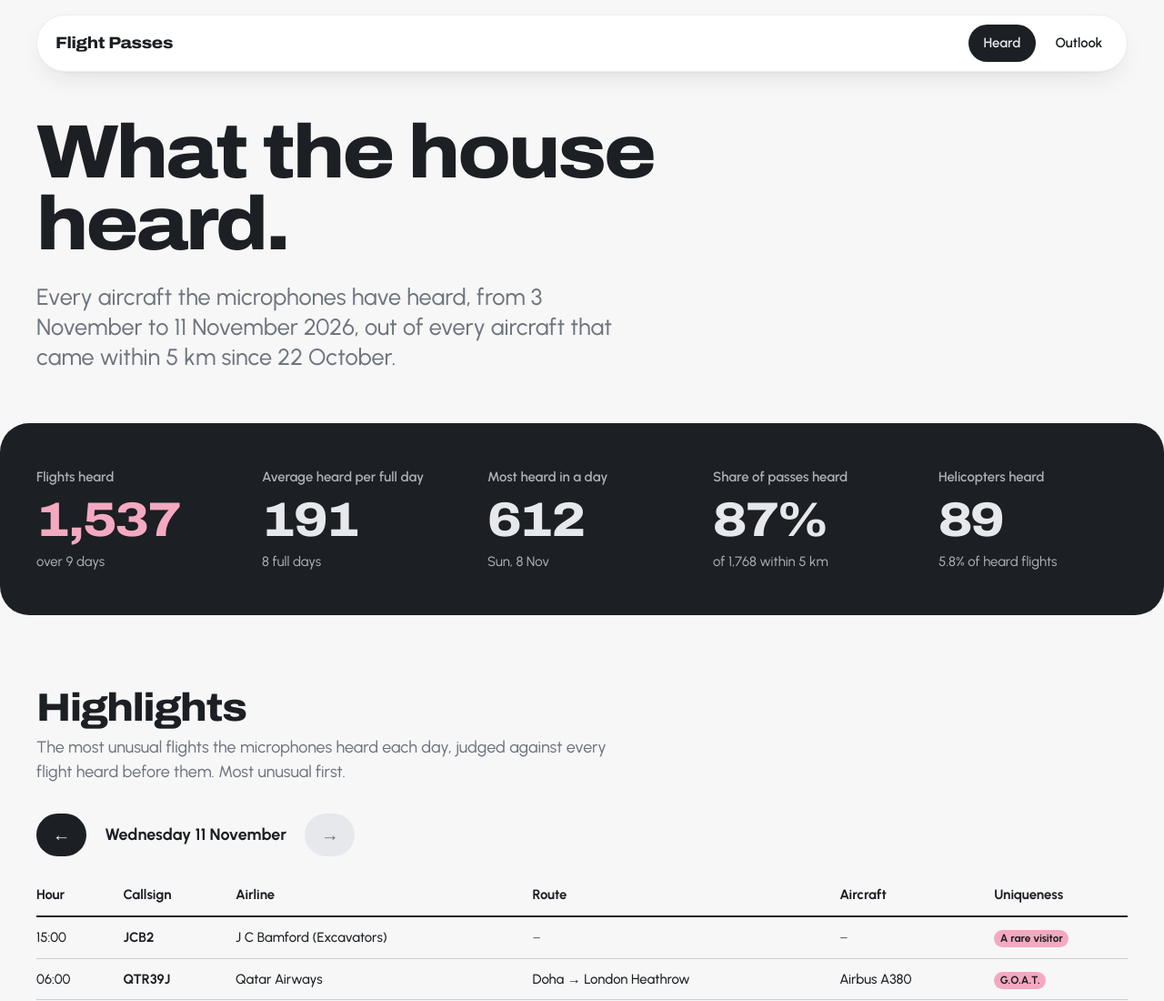
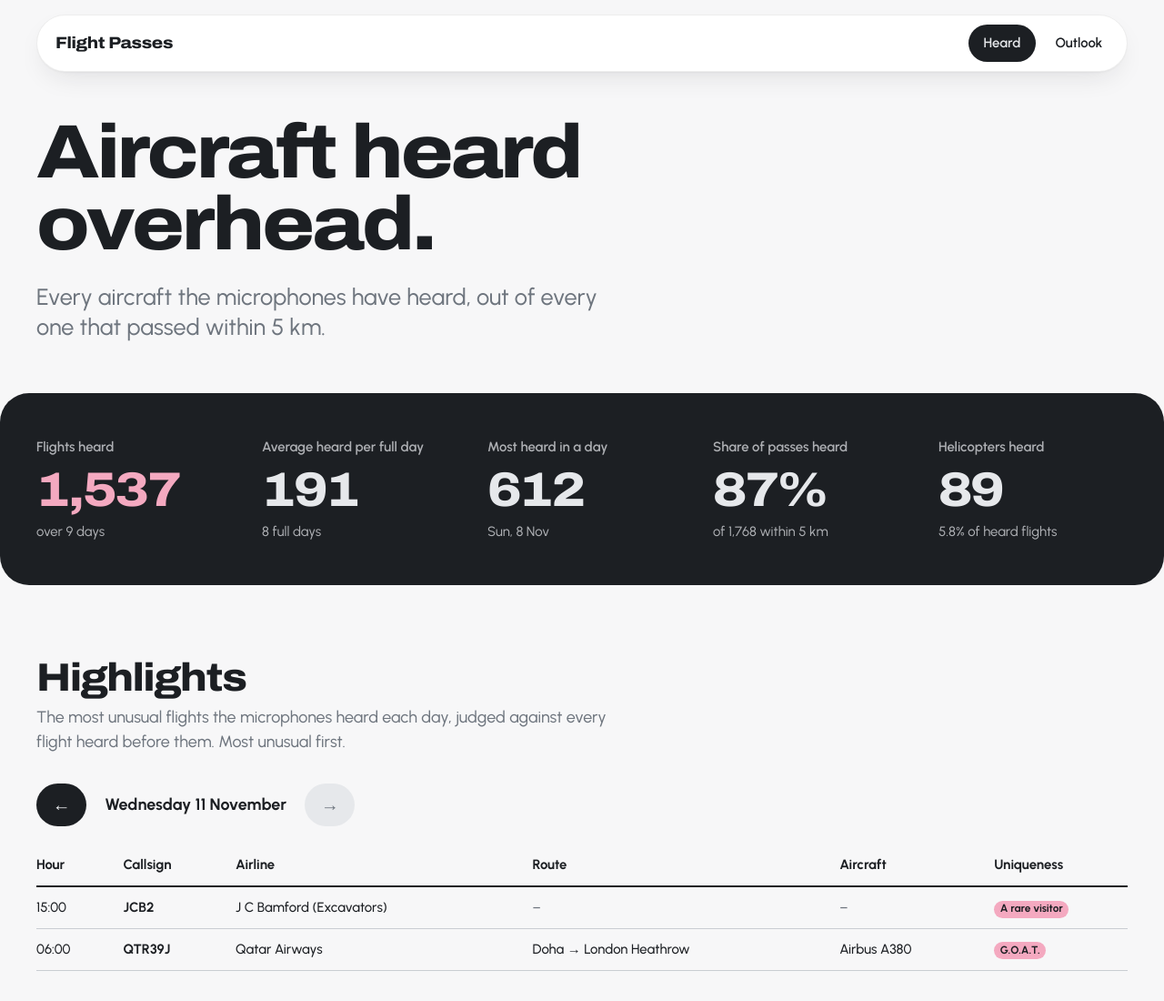
Before and after one commit to sappleyard/flight-passes, a plain HTML site: page index.html in a window 1280 px wide. Shown: the top 1100 px of the page at 91% size. Drawn offline with Linux system fonts and the light colour scheme.

Commit message:
Passes to 2026-11-11

```diff
--- a/index.html
+++ b/index.html
@@ -19,7 +19,7 @@
 
   <main>
     <section class="head">
-      <h1 class="head__title">What the house heard.</h1>
+      <h1 class="head__title">Aircraft heard overhead.</h1>
       <p class="head__lede" id="lede">Loading the log…</p>
     </section>
 
@@ -104,6 +104,6 @@
     <p id="updated"></p>
   </footer>
 
-  <script src="passes.js?v=adcecedd"></script>
+  <script src="passes.js?v=c2c954e5"></script>
 </body>
 </html>
--- a/passes.js
+++ b/passes.js
@@ -228,12 +228,7 @@ async function start() {
   const counts = new Map(tally(rows.filter(heard), (r) => r[0]));
   const listened = new Set(rows.filter((r) => r[8] !== null).map((r) => r[0]));
 
-  const last = days[days.length - 1][0];
-  const firstHeard = [...listened][0] || last;
-  $("lede").textContent = `Every aircraft the microphones have heard, from ${
-    dayName(firstHeard, { day: "numeric", month: "long" })} to ${
-    dayName(last, { day: "numeric", month: "long", year: "numeric" })}, out of every aircraft that came within 5 km since ${
-    dayName(days[0][0], { day: "numeric", month: "long" })}.`;
+  $("lede").textContent = "Every aircraft the microphones have heard, out of every one that passed within 5 km.";
   $("updated").textContent = `Updated daily. Today's flights appear tomorrow. Last updated ${
     dayName(data.generated, { day: "numeric", month: "long", year: "numeric" })}.`;
 
```
